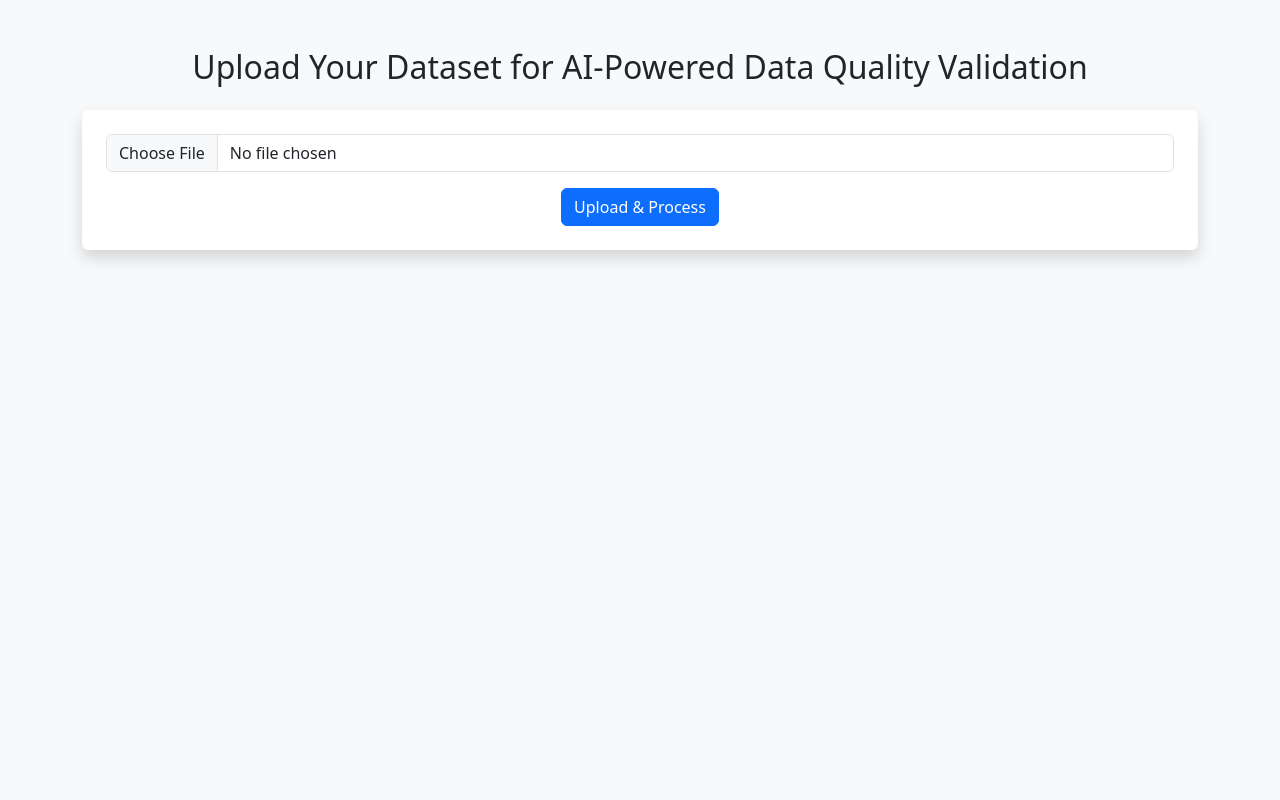
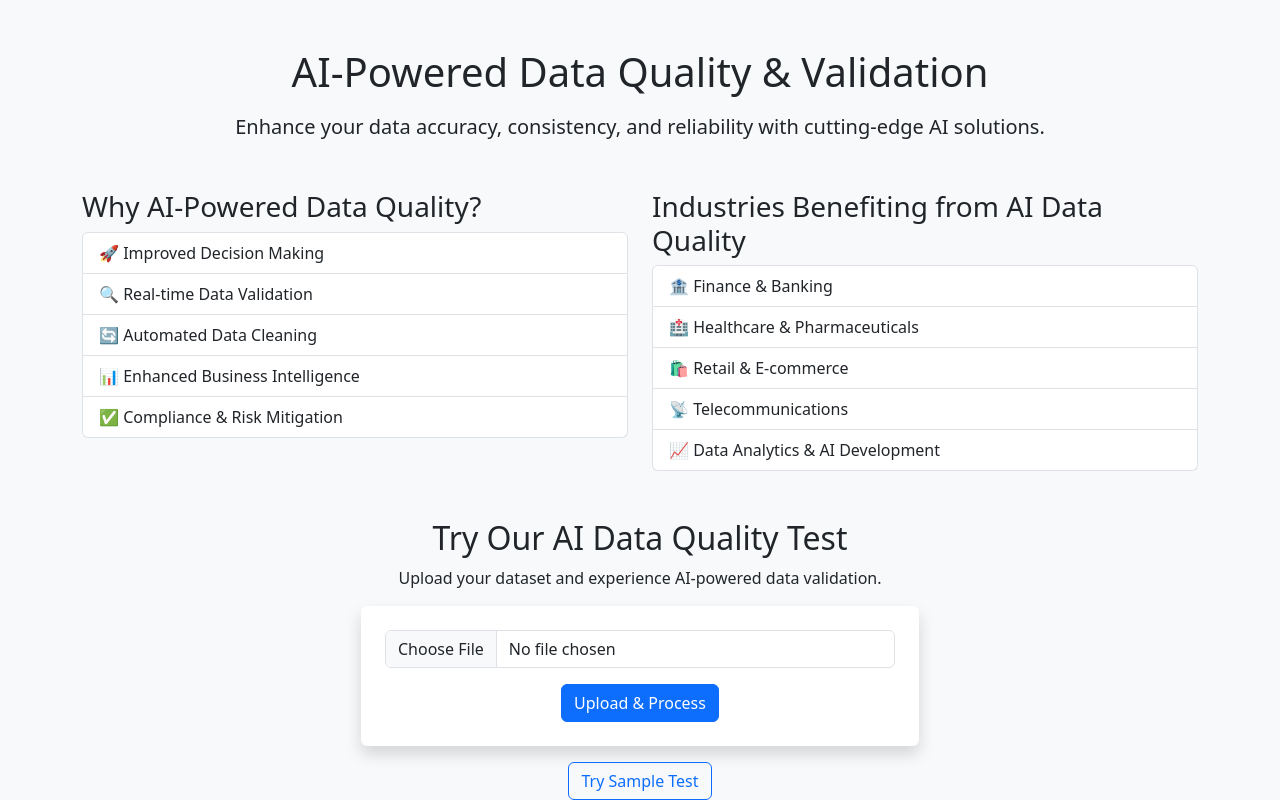
Before and after one commit to dennishbb/my-web-app, a Flask app: page / in a window 1280 px wide. Run offline with Flask 3, Linux system fonts and the light colour scheme; some libraries are stand-ins or nearby versions.

Commit message:
Better Presentation

```diff
--- a/src/templates/index.html
+++ b/src/templates/index.html
@@ -7,12 +7,44 @@
     <link rel="stylesheet" href="https://cdn.jsdelivr.net/npm/bootstrap@5.3.0/dist/css/bootstrap.min.css">
 </head>
 <body class="bg-light">
-    <div class="container mt-5 text-center">
-        <h2 class="mb-4">Upload Your Dataset for AI-Powered Data Quality Validation</h2>
-        <form action="/upload" method="post" enctype="multipart/form-data" class="p-4 bg-white shadow rounded">
-            <input type="file" name="file" class="form-control mb-3" required>
-            <button type="submit" class="btn btn-primary">Upload & Process</button>
-        </form>
+    <div class="container mt-5">
+        <div class="text-center mb-5">
+            <h1 class="mb-3">AI-Powered Data Quality & Validation</h1>
+            <p class="lead">Enhance your data accuracy, consistency, and reliability with cutting-edge AI solutions.</p>
+        </div>
+
+        <div class="row">
+            <div class="col-md-6">
+                <h3>Why AI-Powered Data Quality?</h3>
+                <ul class="list-group">
+                    <li class="list-group-item">🚀 Improved Decision Making</li>
+                    <li class="list-group-item">🔍 Real-time Data Validation</li>
+                    <li class="list-group-item">🔄 Automated Data Cleaning</li>
+                    <li class="list-group-item">📊 Enhanced Business Intelligence</li>
+                    <li class="list-group-item">✅ Compliance & Risk Mitigation</li>
+                </ul>
+            </div>
+            <div class="col-md-6">
+                <h3>Industries Benefiting from AI Data Quality</h3>
+                <ul class="list-group">
+                    <li class="list-group-item">🏦 Finance & Banking</li>
+                    <li class="list-group-item">🏥 Healthcare & Pharmaceuticals</li>
+                    <li class="list-group-item">🛍️ Retail & E-commerce</li>
+                    <li class="list-group-item">📡 Telecommunications</li>
+                    <li class="list-group-item">📈 Data Analytics & AI Development</li>
+                </ul>
+            </div>
+        </div>
+
+        <div class="text-center mt-5">
+            <h2>Try Our AI Data Quality Test</h2>
+            <p>Upload your dataset and experience AI-powered data validation.</p>
+            <form action="/upload" method="post" enctype="multipart/form-data" class="p-4 bg-white shadow rounded w-50 mx-auto">
+                <input type="file" name="file" class="form-control mb-3" required>
+                <button type="submit" class="btn btn-primary">Upload & Process</button>
+            </form>
+            <a href="/sample-test" class="btn btn-outline-primary mt-3">Try Sample Test</a>
+        </div>
     </div>
     <script src="https://cdn.jsdelivr.net/npm/bootstrap@5.3.0/dist/js/bootstrap.bundle.min.js"></script>
 </body>
```
